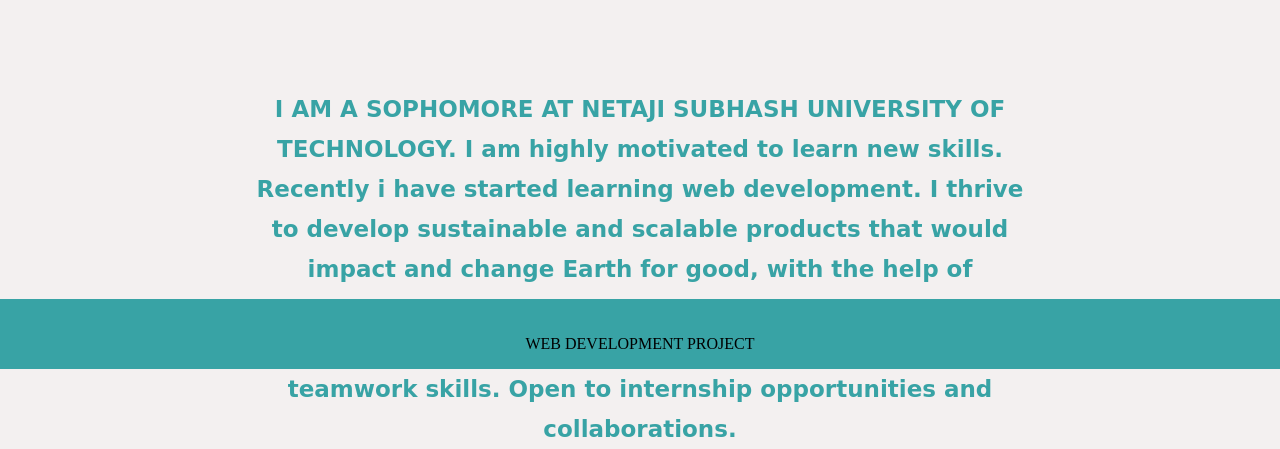
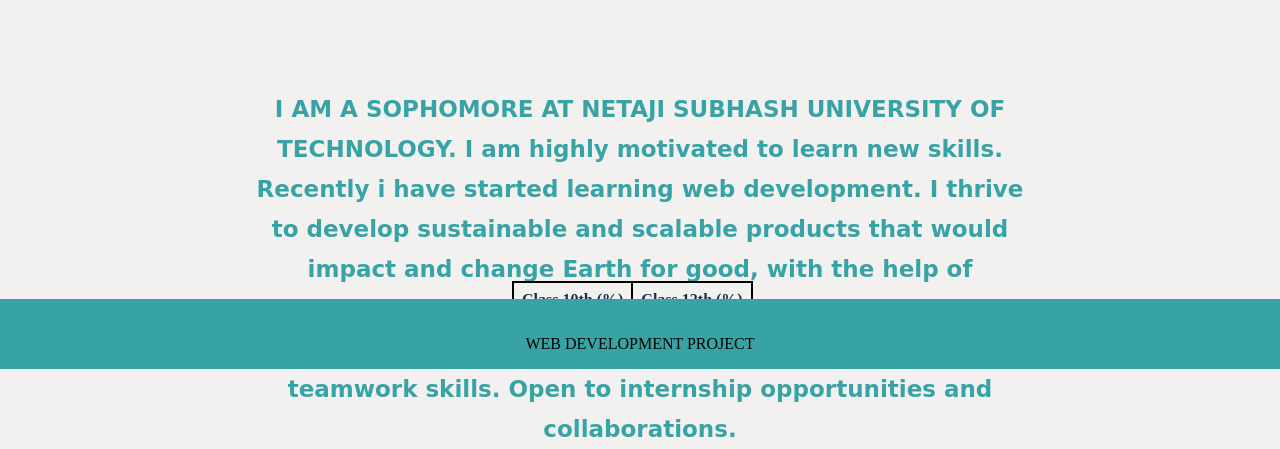
Before and after one commit to Sohamk27/PORTFOLIO, a plain HTML site: page index.html in a window 1280 px wide. Shown: the part 501-950 px from the top of the page. Drawn offline with Linux system fonts and the light colour scheme; a web font is replaced by a local one.

Commit message:
Update index.html

```diff
--- a/index.html
+++ b/index.html
@@ -69,6 +69,20 @@ font-family: 'Raleway', sans-serif; -->
     <div class="aboutmecontent">
         I AM A SOPHOMORE AT NETAJI SUBHASH UNIVERSITY OF TECHNOLOGY. I am highly motivated to learn new skills. Recently i have started learning web development. I thrive to develop sustainable and scalable products that would impact and change Earth for good, with the help of programming. I possess a strong work ethic and value discipline, apart from having good leadership and teamwork skills. Open to internship opportunities and collaborations.
     </div>
+    <table id = "marks">
+        <thead>
+            <tr>
+                <th>Class 10th (%)</th>
+                <th>Class 12th (%)</th>
+            </tr>
+        </thead>
+        <tbody>
+            <tr>
+                <td>96.2</td>
+                <td>92</td>
+            </tr>
+        </tbody>
+    </table>
     <div class="footer">
         <p>WEB DEVELOPMENT PROJECT</p>
     </div>
```
